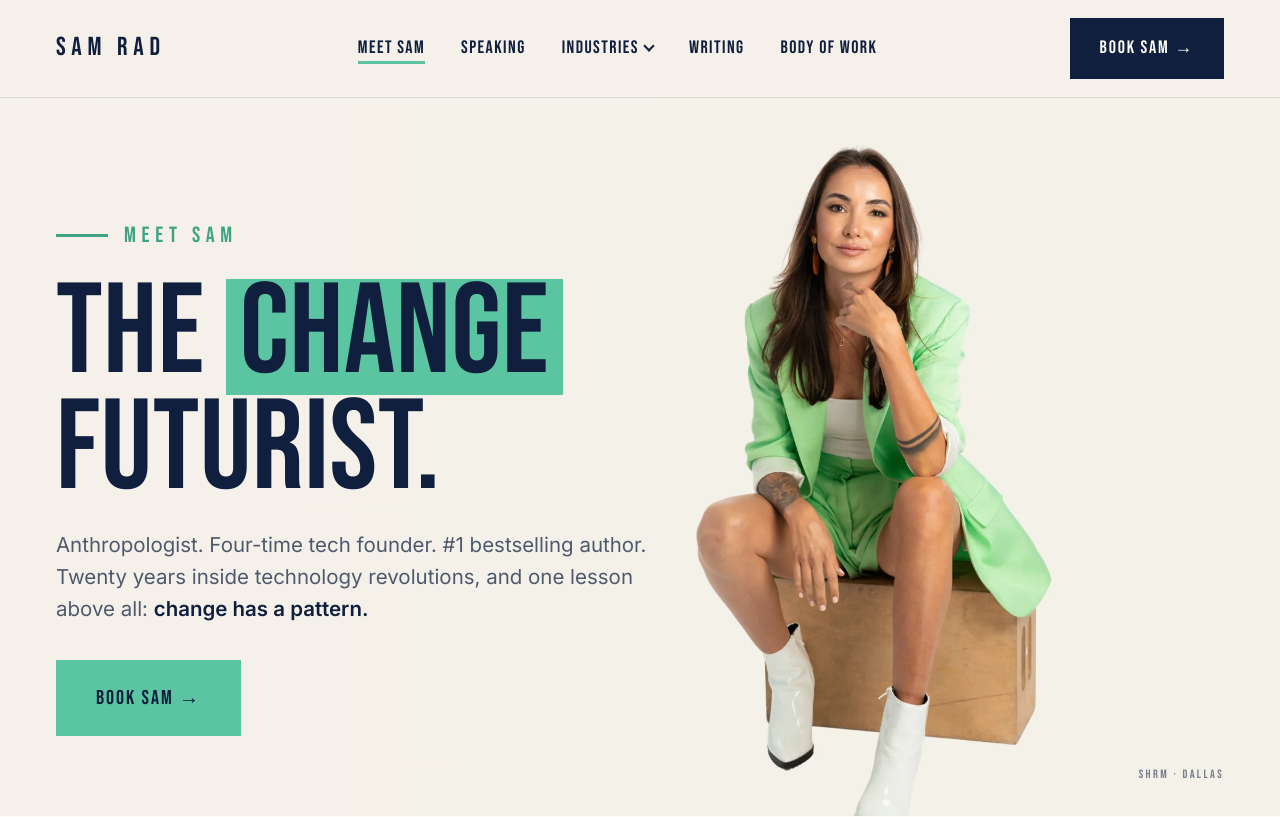
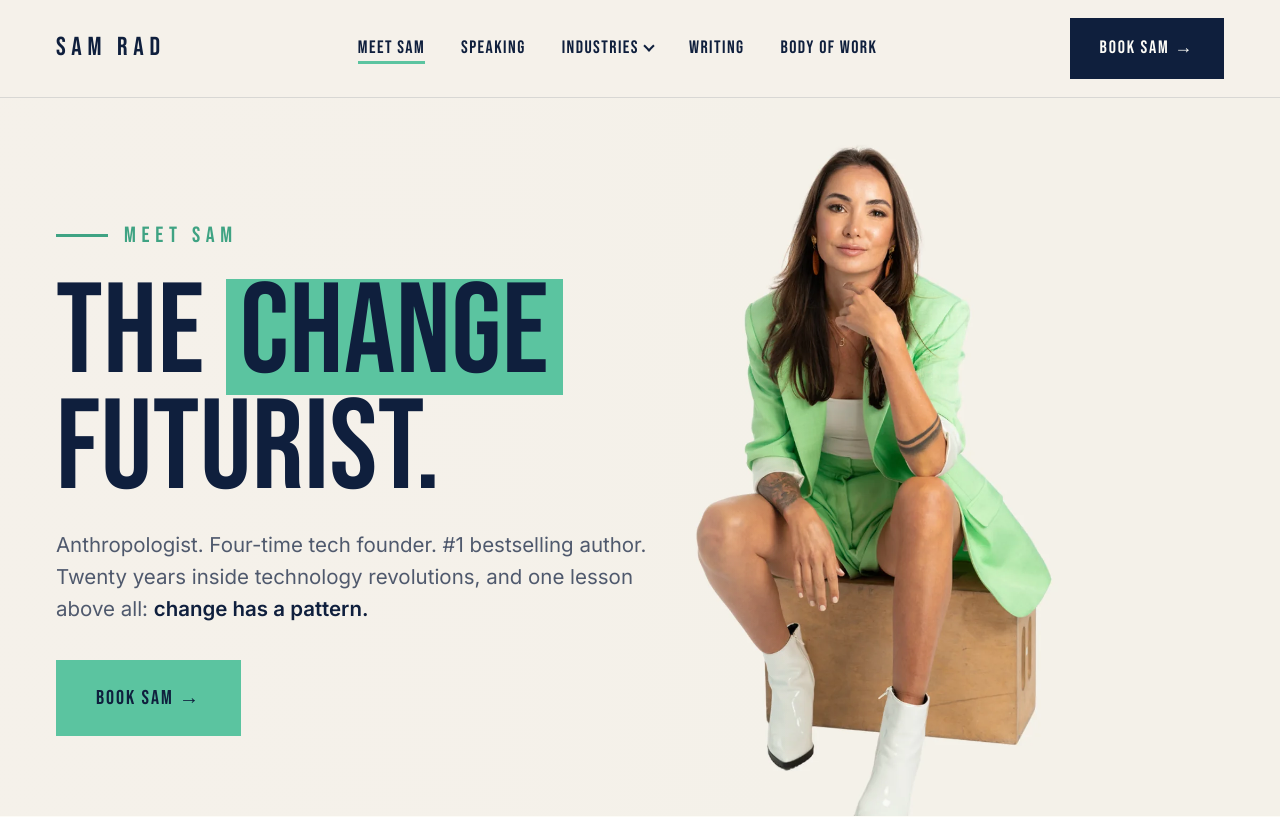
Before and after one commit to SamRadOfficial/sam-rad, a Next.js app: page /meet-sam in a window 1280 px wide. Shown: the top 817 px of the page. Built offline with nearby package versions, Linux system fonts and the light colour scheme.

Commit message:
meet sam hero caption removed

```diff
--- a/app/meet-sam/page.jsx
+++ b/app/meet-sam/page.jsx
@@ -30,7 +30,6 @@ export default function MeetSam() {
           short
           lead={<>Anthropologist. Four-time tech founder. #1 bestselling author. Twenty years inside technology revolutions, and one lesson above all: <strong>change has a pattern.</strong></>}
           cta={<Link href="/book" className="btn btn-mint">Book Sam →</Link>}
-          caption="SHRM · Dallas"
         >
           The <span className="mint-fill">change</span><br />futurist.
         </PhotoHero>
```
Also changed, not shown: 1 other file (tests, documents, lock files or other folders).
